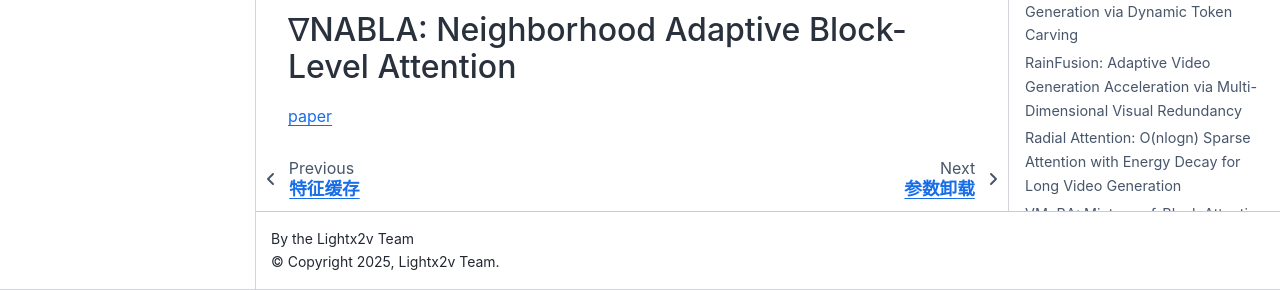
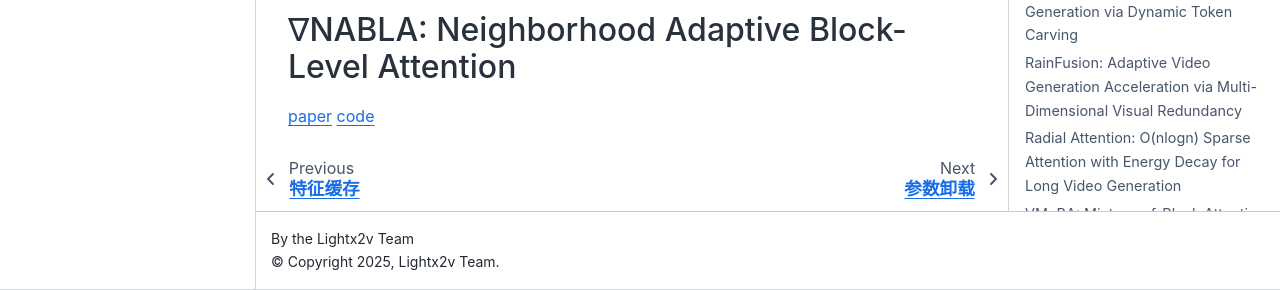
Before and after one commit to olek-soft-engineer/LightX2V, a Sphinx documentation site: the page built from docs/PAPERS_ZH_CN/source/papers/attention.md, in a window 1280 px wide and 900 px high, scrolled down 2480 px. Shown: the part 610-900 px from the top of the window. Built offline with Sphinx 7.4.7 and the Sphinx Book theme 1.1.4, drawn with Linux system fonts in a browser that asks for light colours.

Commit message:
update papers

```diff
--- a/docs/PAPERS_ZH_CN/source/papers/attention.md
+++ b/docs/PAPERS_ZH_CN/source/papers/attention.md
@@ -66,4 +66,4 @@
 
 ### ∇NABLA: Neighborhood Adaptive Block-Level Attention
 
-[paper](https://github.com/gen-ai-team/Wan2.1-NABLA)
+[paper](https://arxiv.org/abs/2507.13546v1) [code](https://github.com/gen-ai-team/Wan2.1-NABLA)
```
